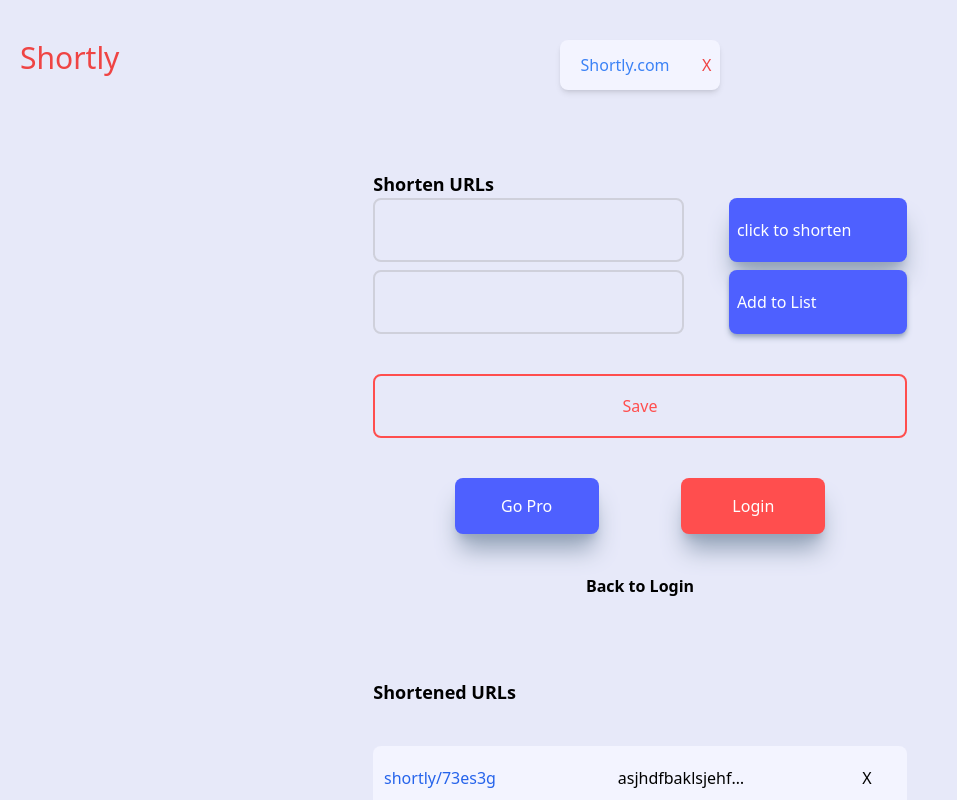
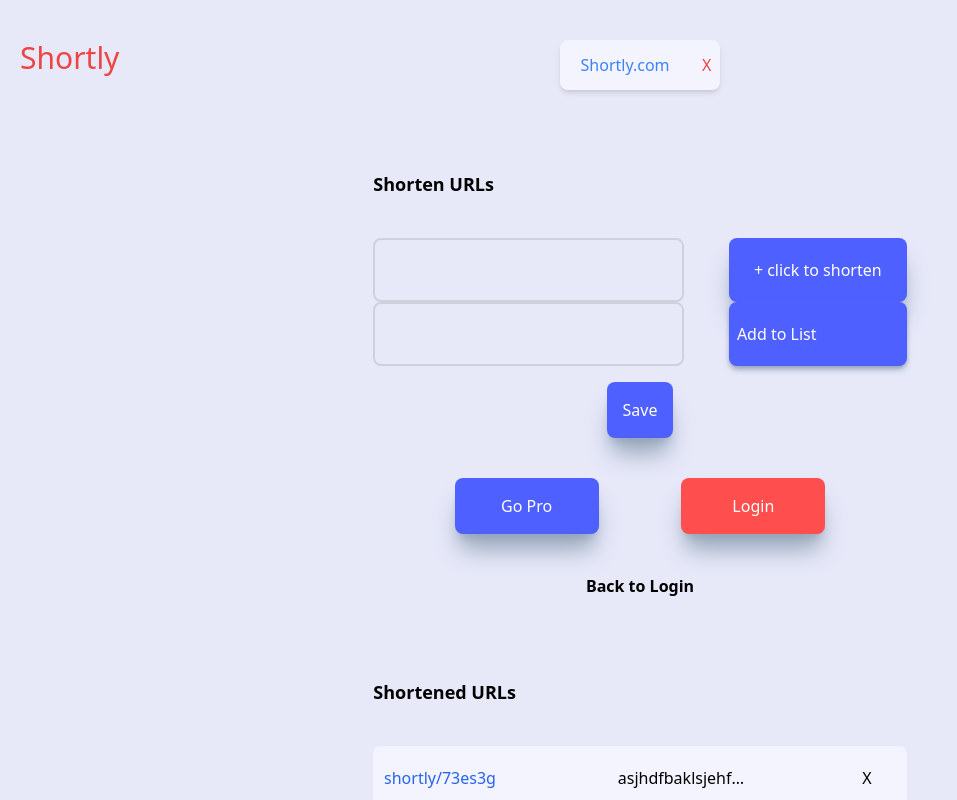
Before and after one commit to divitcr7/COMP-543-Frontend, a React (Create React App) app: page /shorten in a window 1280 px wide. Shown: the top 800 px of the page, without its empty margins (0-957 px from the left). Built offline with nearby package versions, Linux system fonts and the light colour scheme; sample sign-in values are in the browser's storage.

Commit message:
Register and signin

```diff
--- a/src/screens/Shorten.js
+++ b/src/screens/Shorten.js
@@ -4,10 +4,10 @@ import {Link} from 'react-router-dom'
 function Shorten() {
 
     const [longUrl, setLongUrl] = useState('');
-    const [shortenedUrls, setShortenedUrls] = useState([]);
+    const [shortUrl, setShortUrl] = useState('');
 
     const handleShorten = async () => {
-        // Shorten the URL
+        // send a POST request to the server to shorten the URL
         const response = await fetch('http://localhost:8080/api/shorten', {
             method: 'POST',
             headers: {
@@ -16,16 +16,20 @@ function Shorten() {
             body: JSON.stringify({longUrl}),
         });
         if (response.ok) {
-            const shortUrl = await response.text();
-            setShortenedUrls(prevUrls => [...prevUrls, shortUrl]);// Clear the input field
+            const result = await response.text(); // get the shortened URL from the response
+            setShortUrl(result); // set the shortened URL in the state
         } else {
             alert('Failed to shorten URL');
         }
     };
 
-    const handleSave = async (shortUrl) => {
-        // Save the URL
-        // get the user ID from the local storage
+    const handleSave = async () => {
+        if (!shortUrl) {
+            alert('No shortened URL to save.');
+            return; // exit the function early if there is no shortened URL
+        }
+
+        // get the userId from the localStorage
         const userId = localStorage.getItem('userId');
         const response = await fetch('http://localhost:8080/api/save', {
             method: 'POST',
@@ -34,14 +38,10 @@ function Shorten() {
             },
             body: JSON.stringify({shortUrlKey: shortUrl, longUrl, userId}),
         });
-        if (!response.ok) {
-            // Show an alert if the URL failed to save
+        if (response.ok) {
+            alert('URL saved successfully');
+        } else {
             alert('Failed to save URL');
-        } else {
-            // Clear the input field
-            setLongUrl('');
-            // Show a success message
-            alert('URL saved successfully');
         }
     };
 
@@ -64,20 +64,26 @@ function Shorten() {
                         <div className='font-semibold text-lg'> Shorten URLs</div>
                     </div>
 
-                    <div className='flex justify-between'>
+                    <div className='flex justify-between mt-10'>
                         <input
                             type='text'
                             value={longUrl}
                             onChange={(e) => setLongUrl(e.target.value)}
-                            className='bg-[#e7e9f9] rounded-lg border-[#cfd0db] border-2 h-16 mb-1.5 w-7/12'
+                            className='bg-[#e7e9f9] rounded-lg border-[#cfd0db] border-2 h-16 w-7/12'
                         />
                         <button
                             onClick={handleShorten}
-                            className='text-white text-left rounded-lg bg-[#4e60ff] p-2 h-16 mb-2 z-5 shadow-xl shadow-slate-400 w-2/6'
+                            className='text-white rounded-lg bg-[#4e60ff] p-2 h-16 shadow-xl shadow-slate-400 w-2/6'
                         >
-                            click to shorten
+                            + click to shorten
                         </button>
                     </div>
+
+                    {shortUrl && (
+                        <div className='mt-4 text-center'>
+                            Shortened URL: <a href={shortUrl}>{shortUrl}</a>
+                        </div>
+                    )}
 
                     <div className='flex justify-between'>
                         <input type='text'
@@ -88,9 +94,14 @@ function Shorten() {
                         </button>
                     </div>
 
-                    <button
-                        className='w-full border-[2px] border-[#ff4e4e] mt-10 h-16 rounded-lg text-[#ff4e4e]'> Save
-                    </button>
+                    <div className='mt-4 text-center'>
+                        <button
+                            onClick={handleSave}
+                            className='text-white bg-[#4e60ff] h-14 rounded-lg px-4 shadow-xl shadow-slate-400'
+                        >
+                            Save
+                        </button>
+                    </div>
 
                     <div className='flex justify-around m-10'>
                         <button className='text-white bg-[#4e60ff] h-14 rounded-lg w-36 shadow-xl shadow-slate-400'>Go
```
